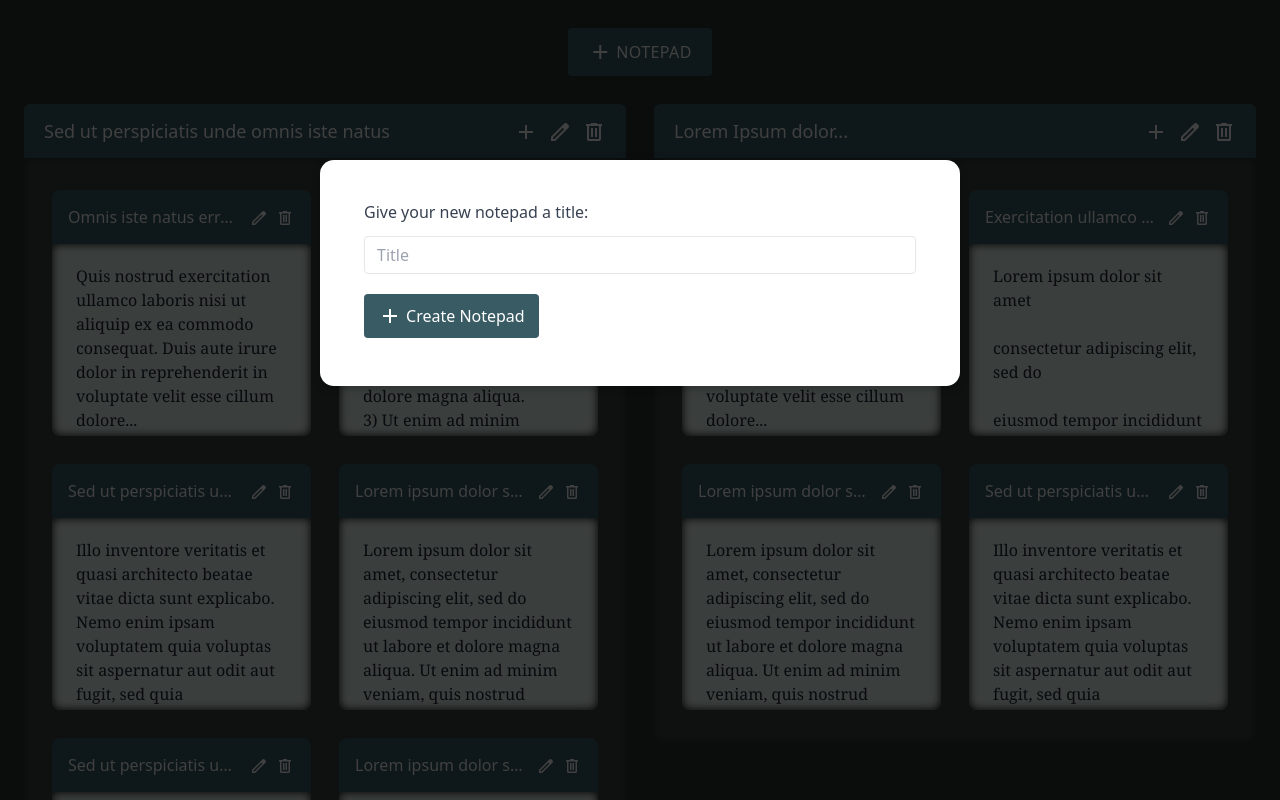
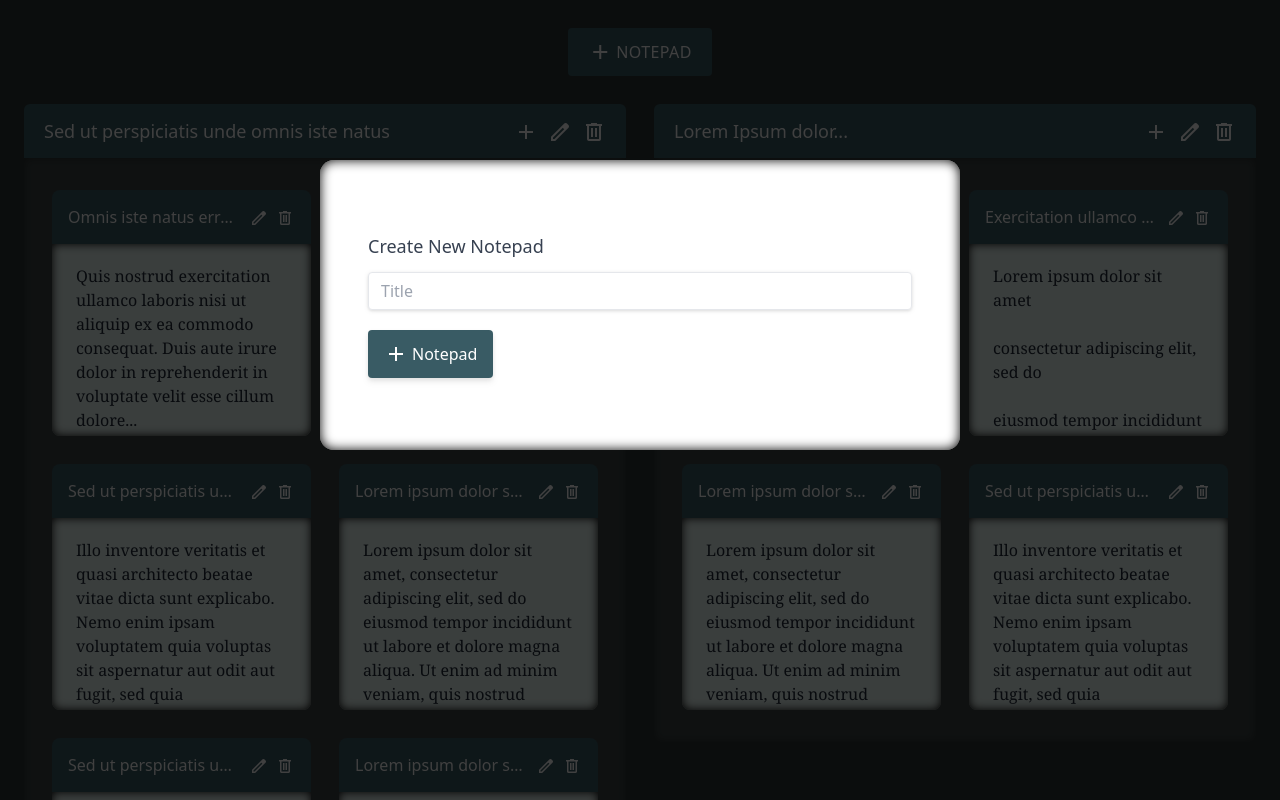
Before and after one commit to HSG424/notepad, a React (Create React App) app: page / in a window 1280 px wide. Shown: the top 800 px of the page. Built offline with nearby package versions, Linux system fonts and the light colour scheme.

Commit message:
modal close button && more modal styling

```diff
--- a/src/components/UI/Icon.tsx
+++ b/src/components/UI/Icon.tsx
@@ -1,7 +1,7 @@
 import React from "react";
 
 export type IconProps = {
-  icon: "add" | "edit" | "delete";
+  icon: "add" | "edit" | "delete" | "close";
   iconClasses?: string;
 };
 
--- a/src/components/UI/Modal/Modal.module.css
+++ b/src/components/UI/Modal/Modal.module.css
@@ -16,9 +16,9 @@
   background-color: white;
   padding: 1rem;
   border-radius: 14px;
-  box-shadow: 0 2px 8px rgba(0, 0, 0, 0.25);
   z-index: 30;
   animation: slide-down 300ms ease-out forwards;
+  box-shadow: inset 0 0 12px #000000;
 }
 
 @media (min-width: 768px) {
--- a/src/components/UI/form-elements/Input.tsx
+++ b/src/components/UI/form-elements/Input.tsx
@@ -9,10 +9,11 @@ type InputProps = {
 const Input: React.FC<InputProps> = (props) => {
   return (
     <input
-      className="appearance-none border rounded w-full py-2 px-3 text-gray-700 leading-tight focus:outline-none focus:border-blue-highlight"
+      className="appearance-none border rounded w-full py-2 px-3 text-gray-700 leading-tight focus:outline-none focus:border-blue-highlight drop-shadow"
       id={props.id}
       type={props.type}
       placeholder={props.placeholder}
+      maxLength={70}
     />
   );
 };
--- a/src/components/UI/form-elements/Label.tsx
+++ b/src/components/UI/form-elements/Label.tsx
@@ -7,7 +7,10 @@ type LabelProps = {
 
 const Label: React.FC<LabelProps> = (props) => {
   return (
-    <label className="block mb-3 font-medium text-gray-700" htmlFor={props.for}>
+    <label
+      className="hidden mb-3 font-medium text-gray-600"
+      htmlFor={props.for}
+    >
       {props.children}
     </label>
   );
--- a/src/components/forms-edit-add/AddNotepad.tsx
+++ b/src/components/forms-edit-add/AddNotepad.tsx
@@ -1,23 +1,35 @@
-import React from "react";
+import React, { Fragment } from "react";
 import Button from "../UI/Button";
 import Input from "../UI/form-elements/Input";
 import Label from "../UI/form-elements/Label";
 
 const AddNotepad: React.FC = () => {
   return (
-    <form className="px-7 pt-6 pb-8">
+    <Fragment>
+      <div className="flex flex-row justify-end mt-1 mr-0.5">
+        <Button
+          icon="close"
+          buttonClasses="text-gray-400 focus:text-blue-highlight focus:outline-dashed focus:outline-2 flex items-center"
+          iconClasses="text-3xl"
+        />
+      </div>
+      <div className="px-4 md:px-8 mt-4 mb-14">
+        <h3 className="mb-3 text-lg text-gray-700">Create New Notepad</h3>
+        <form>
           <div className="mb-5">
-        <Label for="notepad_title">Give your new notepad a title:</Label>
+            <Label for="notepad_title">Notepad Title</Label>
             <Input placeholder="Title" id="notepad_title" />
           </div>
 
           <Button
             icon="add"
-        text="Create Notepad"
-        buttonClasses="bg-primary hover:bg-primary-light active:bg-primary-light py-2.5 px-3.5 flex items-center rounded"
+            text="Notepad"
+            buttonClasses="bg-primary hover:bg-primary-light active:bg-primary-light py-3 px-4 flex items-center rounded drop-shadow-md"
             iconClasses="mr-1"
           />
         </form>
+      </div>
+    </Fragment>
   );
 };
 
```
Lines whose indentation alone changed are shown as unchanged.
